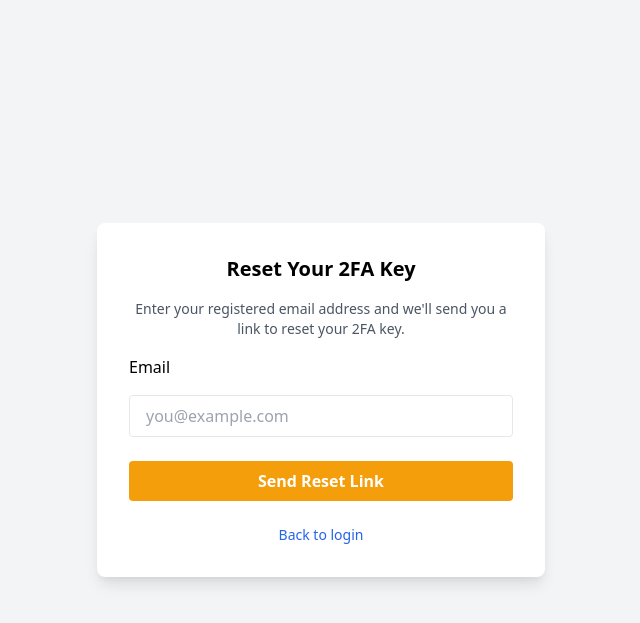
After one commit to madtrack133/StudyUdub, a Flask app: page /reset-2fa-request in a window 1280 px wide. The commit adds this page. Shown: the top 623 px of the page, without its empty margins (319-959 px from the left). Run offline with Flask 3, Linux system fonts and the light colour scheme.

Commit message:
Integration with login feature and implementation of 2FA recovery functionality

```diff
--- a/app.py
+++ b/app.py
@@ -1,11 +1,31 @@
-from flask import Flask, render_template, redirect, url_for, flash, request
+from flask import Flask, render_template, redirect, url_for, flash, request, session
 from flask_sqlalchemy import SQLAlchemy
 from flask_login import LoginManager, login_user, logout_user, login_required, current_user
 from flask_mail import Mail, Message
 from itsdangerous import URLSafeTimedSerializer, SignatureExpired
 from email_validator import validate_email, EmailNotValidError
-from models import db, User
+from models import db, Student
 from config import Config
+from datetime import datetime
+import pyotp
+import qrcode
+import os
+import base64
+from io import BytesIO
+from dotenv import load_dotenv
+import logging
+
+
+# --- Logging Configuration ---
+logging.basicConfig(
+    level=logging.INFO,
+    format='%(asctime)s [%(levelname)s] %(message)s',
+    handlers=[
+        logging.StreamHandler(),  # console output
+        logging.FileHandler("app.log", encoding='utf-8')  # output to a file
+    ]
+)
+
 
 # --- Flask App Setup ---
 app = Flask(__name__)
@@ -13,6 +33,11 @@ app.config.from_object(Config)
 
 db.init_app(app)
 
+with app.app_context():
+    db.create_all() # Create tables if they don't exist
+
+
+# --- Flask-Mail Setup ---
 login_manager = LoginManager()
 login_manager.init_app(app)
 login_manager.login_view = 'login'
@@ -28,7 +53,7 @@ def home():
 # --- Flask-Login: Load user by ID ---
 @login_manager.user_loader
 def load_user(user_id):
-    return User.query.get(int(user_id))
+    return Student.query.get(int(user_id))
 
 # --- Helper: Send Password Reset Email ---
 def send_password_reset_email(mail, user):
@@ -47,9 +72,42 @@ If you didn’t request this, just ignore this email.
 '''
     mail.send(msg)
 
+
+def send_2fa_reset_email(mail, user):
+    token = s.dumps(user.email, salt='2fa-reset')
+    link = url_for('reset_2fa_token', token=token, _external=True)
+
+    msg = Message('Reset Your 2FA Key',
+                  sender=app.config['MAIL_USERNAME'],
+                  recipients=[user.email])
+    msg.body = f'''Hi {user.email},
+
+We received a request to reset your Two-Factor Authentication (2FA) key for your account on StudyApp.
+
+If you initiated this request, click the link below to reset your 2FA key and set up a new one:
+
+{link}
+
+This link will expire in 1 hour for security reasons.
+
+If you did not request this, you can safely ignore this email — your 2FA settings will remain unchanged.
+
+Thanks,
+StudyApp Team
+'''
+    mail.send(msg)
+
+
+
+
 # --- Signup ---
 @app.route('/signup', methods=['GET', 'POST'])
 def signup():
+    error = None
+    qr_code = None
+    totp_secret = None
+    img_str = None
+
     if request.method == 'POST':
         email = request.form['email'].strip().lower()
         password = request.form['password'].strip()
@@ -69,21 +127,103 @@ def signup():
             return redirect(url_for('signup'))
 
         #check if user already exists
-        existing_user = User.query.filter_by(email=email).first()
+        existing_user = Student.query.filter_by(email=email).first()
         if existing_user:
             flash('An account with that email already exists.')
             return redirect(url_for('signup'))
 
         #create the user
-        user = User(email=email)
+        user = Student(email=email)
         user.set_password(password)
         db.session.add(user)
         db.session.commit()
 
-        flash('Account created successfully!')
+        login_user(user)
+        flash('Account created successfully! Please set up 2FA.')
+        return redirect(url_for('setup_2fa'))
+
+    return render_template('signup.html')
+
+
+@app.route('/setup-2fa', methods=['GET', 'POST'])
+@login_required
+def setup_2fa():
+    if current_user.totp_secret:
+        flash("2FA is already set up.")
         return redirect(url_for('login'))
 
-    return render_template('signup.html')
+    if request.method == 'POST':
+        flash("2FA setup complete. Please log in.")
+        logout_user()
+        return redirect(url_for('login'))
+
+    # 2FA未設定ならここでセットアップ
+    new_secret = pyotp.random_base32()
+    current_user.totp_secret = new_secret
+    db.session.commit()
+
+    totp = pyotp.TOTP(new_secret)
+    uri = totp.provisioning_uri(name=current_user.email, issuer_name="StudyApp")
+
+    img = qrcode.make(uri)
+    buffer = BytesIO()
+    img.save(buffer, format="PNG")
+    qr_base64 = base64.b64encode(buffer.getvalue()).decode()
+
+    return render_template("setup_2fa.html",
+                       qr_code=qr_base64,
+                       totp_secret=new_secret)
+
+
+# --- Reset 2FA ---
+@app.route('/reset-2fa-request', methods=['GET', 'POST'])
+def reset_2fa_request():
+    if request.method == 'POST':
+        email = request.form['email'].strip().lower()
+        user = Student.query.filter_by(email=email).first()
+        if user:
+            send_2fa_reset_email(mail, user)
+            flash("A reset link to set up new 2FA was sent to your email.")
+        else:
+            flash("No account found with that email.")
+    return render_template("reset_2fa_request.html")
+
+
+# --- Reset 2FA Token ---
+@app.route('/reset-2fa/<token>', methods=['GET', 'POST'])
+def reset_2fa_token(token):
+    try:
+        email = s.loads(token, salt='2fa-reset', max_age=3600)
+    except SignatureExpired:
+        return "<h1>The reset link has expired.</h1>"
+
+    user = Student.query.filter_by(email=email).first()
+    if not user:
+        flash("Invalid or expired token.")
+        return redirect(url_for('login'))
+
+    if request.method == 'POST':
+        flash("2FA reset complete. Please log in.")
+        return redirect(url_for('login'))
+
+    # Generate new otp key
+    new_secret = pyotp.random_base32()
+    user.totp_secret = new_secret
+    db.session.commit()
+
+    # Genarate QR Code
+    totp = pyotp.TOTP(new_secret)
+    uri = totp.provisioning_uri(name=user.email, issuer_name="StudyApp")
+
+    img = qrcode.make(uri)
+    buffered = BytesIO()
+    img.save(buffered, format="PNG")
+    qr_base64 = base64.b64encode(buffered.getvalue()).decode()
+
+    return render_template("setup_2fa.html",
+                           qr_code=qr_base64,
+                           totp_secret=new_secret)
+
 
 
 # --- Login ---
@@ -93,19 +233,74 @@ def login():
         email = request.form['email'].strip().lower()
         password = request.form['password'].strip()
 
-        user = User.query.filter_by(email=email).first()
+        user = Student.query.filter_by(email=email).first()
         if user and user.check_password(password):
             login_user(user)
-            return redirect(url_for('dashboard'))
+            session['temp_user_id'] = user.id  # Store user ID temporarily for 2FA
+            logging.info(f"User {user.email} logged in - redirecting to 2FA verification")
+            return redirect(url_for('verify_2fa'))
         flash('Invalid login credentials.')
 
     return render_template('login.html')
+
+
+# ---- Two-Factor Authentication (2FA) ---
+@app.route('/verify-2fa', methods=['GET', 'POST'])
+def verify_2fa():
+    if 'temp_user_id' not in session:
+        logging.warning("No temp_user_id in session – redirecting to login.")
+        return redirect(url_for('login'))
+
+    user = Student.query.get(session['temp_user_id'])
+    logging.info(f"Found student with ID: {user.id}")
+
+    if request.method == 'POST':
+        action = request.form.get('action')
+
+        # --- Forget 2FA key ---
+        if action == 'reset':
+            user.totp_secret = None
+            db.session.commit()
+            flash("2FA key has been reset. Please check your email to set up a new key.")
+            session.clear()
+            return redirect(url_for('reset_2fa_request'))
+
+        # --- Verify 2FA code ---
+        elif action == 'verify':
+            user_code = request.form.get('code', '').strip()
+            if len(user_code) != 6 or not user_code.isdigit():
+                logging.warning("Invalid code format received during 2FA verification.")
+                return render_template('verify_2fa.html', error="Invalid code format")
+
+            try:
+                totp = pyotp.TOTP(user.totp_secret)
+                current_time = datetime.now().timestamp()
+                logging.debug(f"Current server time: {datetime.now()}")
+                is_valid = totp.verify(user_code, valid_window=2)
+                logging.debug(f"2FA verification for user ID {user.id} ({user.email}): {is_valid}")
+
+                if is_valid:
+                    session['user_id'] = user.id
+                    session.pop('temp_user_id', None)
+                    logging.info(f"Login successful for user ID {user.id} ({user.email}) - redirecting to dashboard")
+                    return redirect(url_for('dashboard'))
+
+                logging.warning(f"Invalid 2FA code attempt for user ID {user.id} ({user.email})")
+                return render_template('verify_2fa.html', error="Invalid verification code")
+
+            except Exception as e:
+                logging.exception(f"Verification error for user ID {user.id} ({user.email})")
+                return render_template('verify_2fa.html', error="Verification failed")
+
+    return render_template('verify_2fa.html')
+
 
 # --- Logout ---
 @app.route('/logout')
 @login_required
 def logout():
     logout_user()
+    session.clear()
     return redirect(url_for('login'))
 
 # --- Forgot Password ---
@@ -113,7 +308,7 @@ def logout():
 def forgot():
     if request.method == 'POST':
         email = request.form['email'].strip().lower()
-        user = User.query.filter_by(email=email).first()
+        user = Student.query.filter_by(email=email).first()
         if user:
             send_password_reset_email(mail, user)
             flash('Password reset link sent to your email.')
@@ -129,7 +324,7 @@ def reset_password(token):
     except SignatureExpired:
         return '<h1>The reset link has expired.</h1>'
 
-    user = User.query.filter_by(email=email).first()
+    user = Student.query.filter_by(email=email).first()
     if not user:
         flash('Invalid or expired token.')
         return redirect(url_for('login'))
@@ -147,8 +342,11 @@ def reset_password(token):
 @app.route('/dashboard')
 @login_required
 def dashboard():
+    if not current_user.totp_secret:
+        flash("Please complete 2FA setup before accessing the dashboard.")
+        return redirect(url_for('setup_2fa'))
     return f"<h1>Welcome, {current_user.email}!</h1><a href='/logout'>Logout</a>"
 
 # --- Run the app ---
 if __name__ == '__main__':
-    app.run(debug=True)
+    app.run(port=5001, debug=True)
--- a/config.py
+++ b/config.py
@@ -1,5 +1,3 @@
-
-
 from dotenv import load_dotenv
 import os
 
@@ -21,3 +19,7 @@ class Config:
 
     # Optional: Default sender (used if you forget to specify in Message())
     MAIL_DEFAULT_SENDER = MAIL_USERNAME
+
+    # Two-Factor Authentication (TOTP) settings
+    # Issuer name shown in authenticator apps
+    TWOFA_ISSUER_NAME = os.getenv('TWOFA_ISSUER_NAME', 'StudyUdub')
--- a/models.py
+++ b/models.py
@@ -4,10 +4,13 @@ from flask_login import UserMixin
 
 db = SQLAlchemy()
 
-class User(db.Model, UserMixin):
+class Student(db.Model, UserMixin):
+    __tablename__ = 'Student'
+
     id = db.Column(db.Integer, primary_key=True)
     email = db.Column(db.String(120), unique=True, nullable=False)
     password_hash = db.Column(db.String(128), nullable=False)
+    totp_secret = db.Column(db.String(32), nullable=True)  # TOTP secret for 2FA
 
     def set_password(self, password):
         self.password_hash = generate_password_hash(password)
--- a/requirements.txt
+++ b/requirements.txt
@@ -4,3 +4,7 @@ Flask-Login
 Flask-Mail
 itsdangerous
 email-validator
+pyotp
+qrcode
+python-dotenv
+Werkzeug
--- /dev/null
+++ b/templates/reset_2fa_request.html
@@ -0,0 +1,26 @@
+{% extends "base.html" %}
+
+{% block content %}
+<h2 class="text-xl font-bold mb-4 text-center">Reset Your 2FA Key</h2>
+
+<p class="mb-4 text-sm text-gray-600 text-center">
+    Enter your registered email address and we'll send you a link to reset your 2FA key.
+</p>
+
+<form method="POST">
+    <label for="email" class="block mb-2 font-medium">Email</label>
+    <input type="email" name="email" id="email" required
+            class="w-full px-4 py-2 border rounded mb-4"
+            placeholder="you@example.com">
+
+    <button type="submit"
+            class="w-full bg-yellow-500 text-white font-semibold py-2 rounded hover:bg-blue-600">
+        Send Reset Link
+    </button>
+</form>
+
+
+<p class="mt-6 text-sm text-center">
+    <a href="{{ url_for('login') }}" class="text-blue-600 hover:underline">Back to login</a>
+</p>
+{% endblock %}
```
Also changed, not shown: templates/reset_2fa.html (added, +7 -0 lines), templates/setup_2fa.html (added, +28 -0 lines), templates/signup.html (+17 -0 lines), templates/twofa.html (added, +36 -0 lines), templates/verify_2fa.html (added, +83 -0 lines), twofa.py (added, +45 -0 lines), StudyUdub_V1.1.db (deleted), instance/StudyUdub_V1.1.db, 4 other files.
